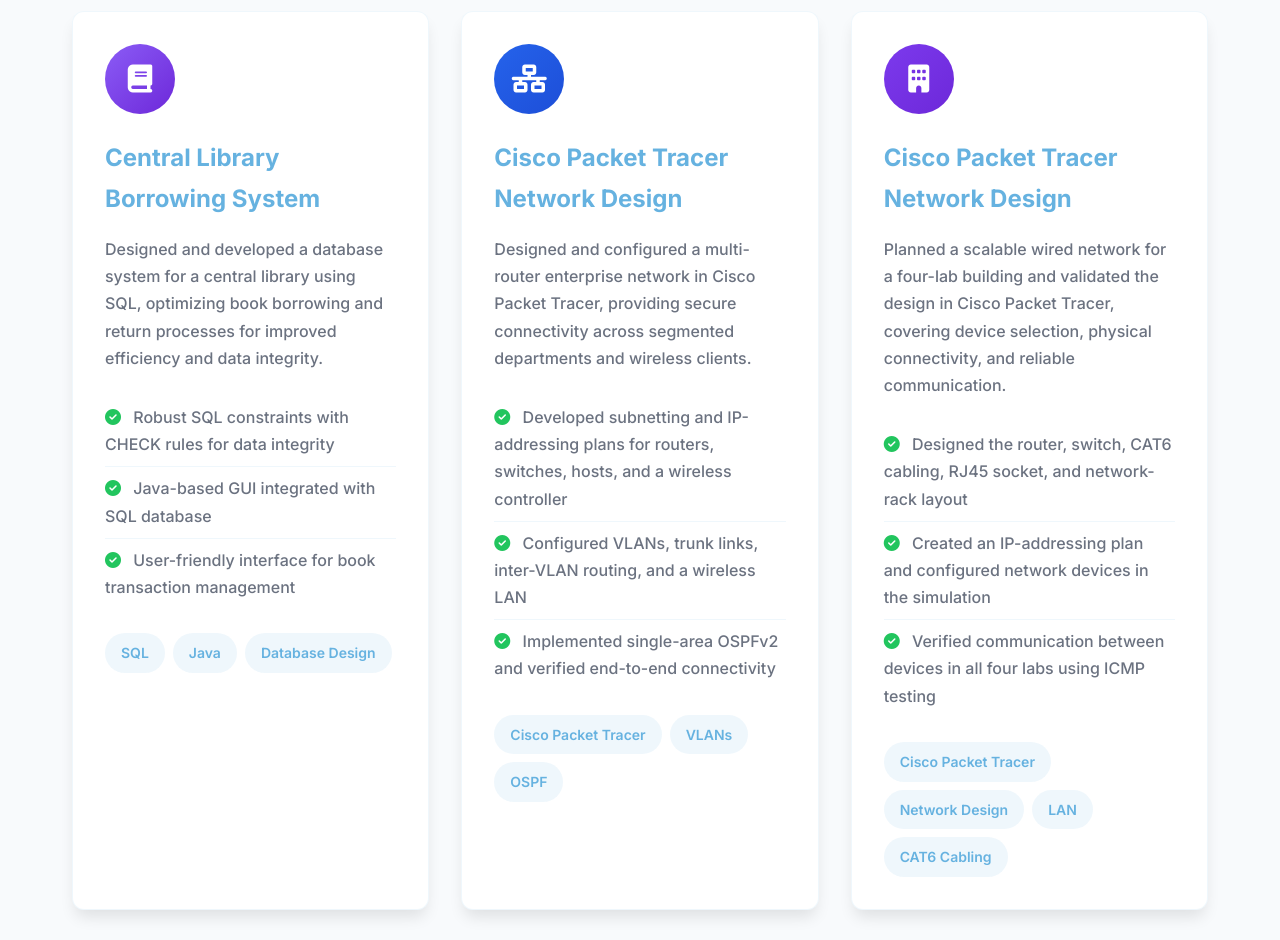
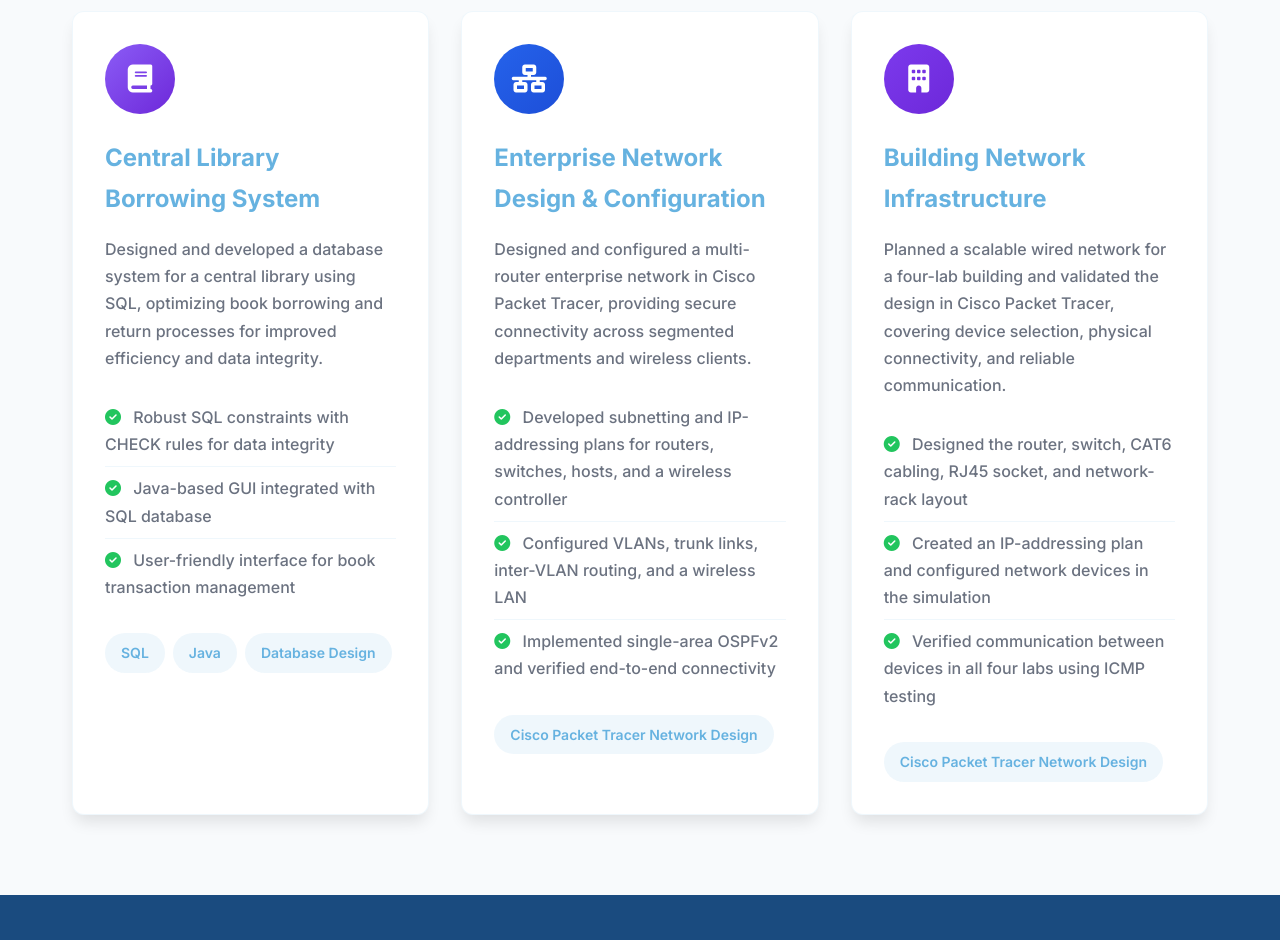
Before and after one commit to FuadAlawi/Fuad-Alawi-Portfolio, a plain HTML site: page index.html in a window 1280 px wide. Shown: the part 10640-11580 px from the top of the page. Drawn offline with nearby package versions, Linux system fonts and the light colour scheme.

Commit message:
Correct networking project tool labels

```diff
--- a/index.html
+++ b/index.html
@@ -3140,7 +3140,7 @@
                         <i class="fas fa-network-wired"></i>
                     </div>
                     <h3 style="color: var(--primary-color); margin-bottom: 1rem; font-size: 1.5rem; font-weight: 700;">
-                        Cisco Packet Tracer Network Design
+                        Enterprise Network Design &amp; Configuration
                     </h3>
                     <p style="color: var(--text-secondary); line-height: 1.7; margin-bottom: 1.5rem; font-weight: 500;">
                         Designed and configured a multi-router enterprise network in Cisco Packet Tracer, providing
@@ -3161,9 +3161,7 @@
                         </li>
                     </ul>
                     <div style="display: flex; flex-wrap: wrap; gap: 0.5rem;">
-                        <span style="background: rgba(102, 178, 224, 0.1); color: var(--primary-color); padding: 0.5rem 1rem; border-radius: 20px; font-size: 0.875rem; font-weight: 600;">Cisco Packet Tracer</span>
-                        <span style="background: rgba(102, 178, 224, 0.1); color: var(--primary-color); padding: 0.5rem 1rem; border-radius: 20px; font-size: 0.875rem; font-weight: 600;">VLANs</span>
-                        <span style="background: rgba(102, 178, 224, 0.1); color: var(--primary-color); padding: 0.5rem 1rem; border-radius: 20px; font-size: 0.875rem; font-weight: 600;">OSPF</span>
+                        <span style="background: rgba(102, 178, 224, 0.1); color: var(--primary-color); padding: 0.5rem 1rem; border-radius: 20px; font-size: 0.875rem; font-weight: 600;">Cisco Packet Tracer Network Design</span>
                     </div>
                 </div>
 
@@ -3174,7 +3172,7 @@
                         <i class="fas fa-building"></i>
                     </div>
                     <h3 style="color: var(--primary-color); margin-bottom: 1rem; font-size: 1.5rem; font-weight: 700;">
-                        Cisco Packet Tracer Network Design
+                        Building Network Infrastructure
                     </h3>
                     <p style="color: var(--text-secondary); line-height: 1.7; margin-bottom: 1.5rem; font-weight: 500;">
                         Planned a scalable wired network for a four-lab building and validated the design in Cisco
@@ -3195,10 +3193,7 @@
                         </li>
                     </ul>
                     <div style="display: flex; flex-wrap: wrap; gap: 0.5rem;">
-                        <span style="background: rgba(102, 178, 224, 0.1); color: var(--primary-color); padding: 0.5rem 1rem; border-radius: 20px; font-size: 0.875rem; font-weight: 600;">Cisco Packet Tracer</span>
-                        <span style="background: rgba(102, 178, 224, 0.1); color: var(--primary-color); padding: 0.5rem 1rem; border-radius: 20px; font-size: 0.875rem; font-weight: 600;">Network Design</span>
-                        <span style="background: rgba(102, 178, 224, 0.1); color: var(--primary-color); padding: 0.5rem 1rem; border-radius: 20px; font-size: 0.875rem; font-weight: 600;">LAN</span>
-                        <span style="background: rgba(102, 178, 224, 0.1); color: var(--primary-color); padding: 0.5rem 1rem; border-radius: 20px; font-size: 0.875rem; font-weight: 600;">CAT6 Cabling</span>
+                        <span style="background: rgba(102, 178, 224, 0.1); color: var(--primary-color); padding: 0.5rem 1rem; border-radius: 20px; font-size: 0.875rem; font-weight: 600;">Cisco Packet Tracer Network Design</span>
                     </div>
                 </div>
             </div>
```
